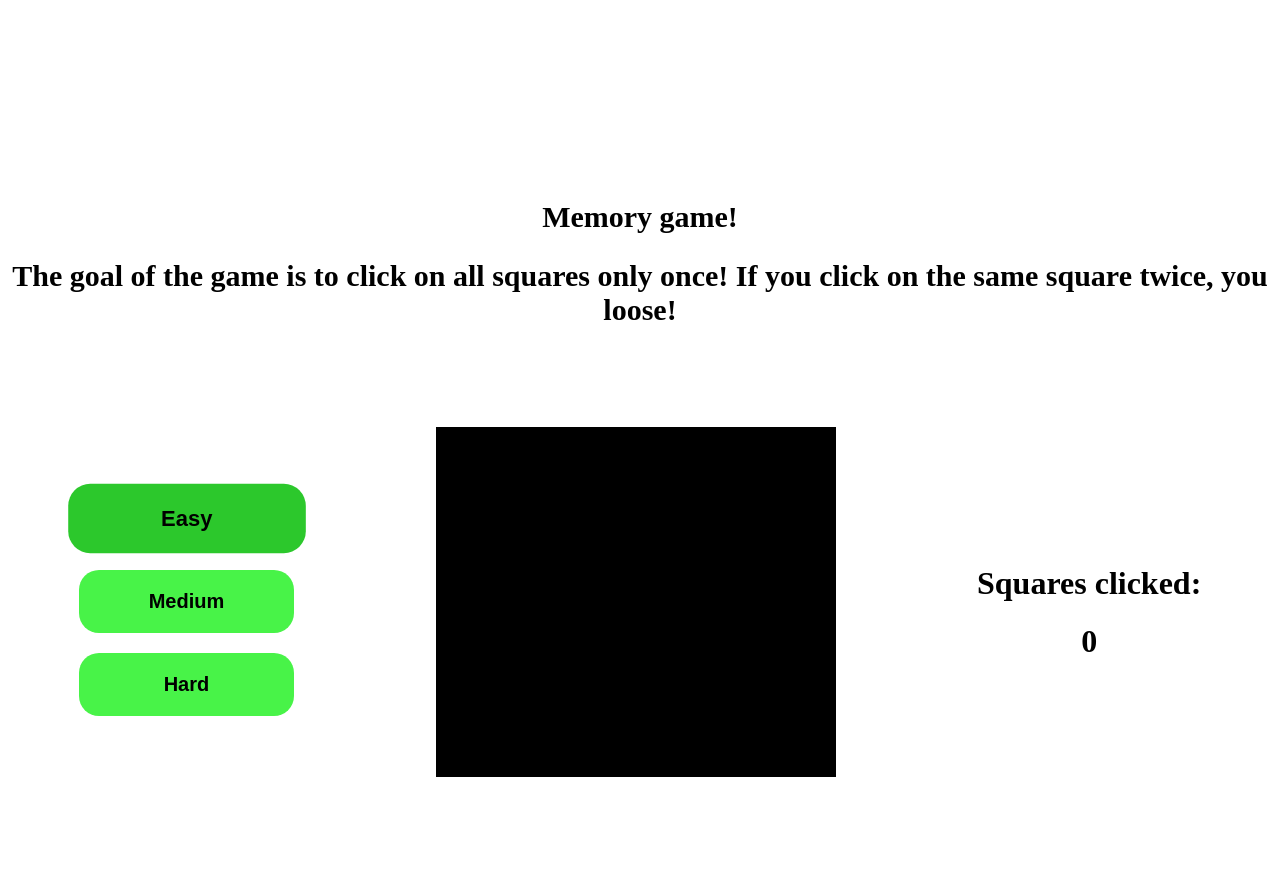
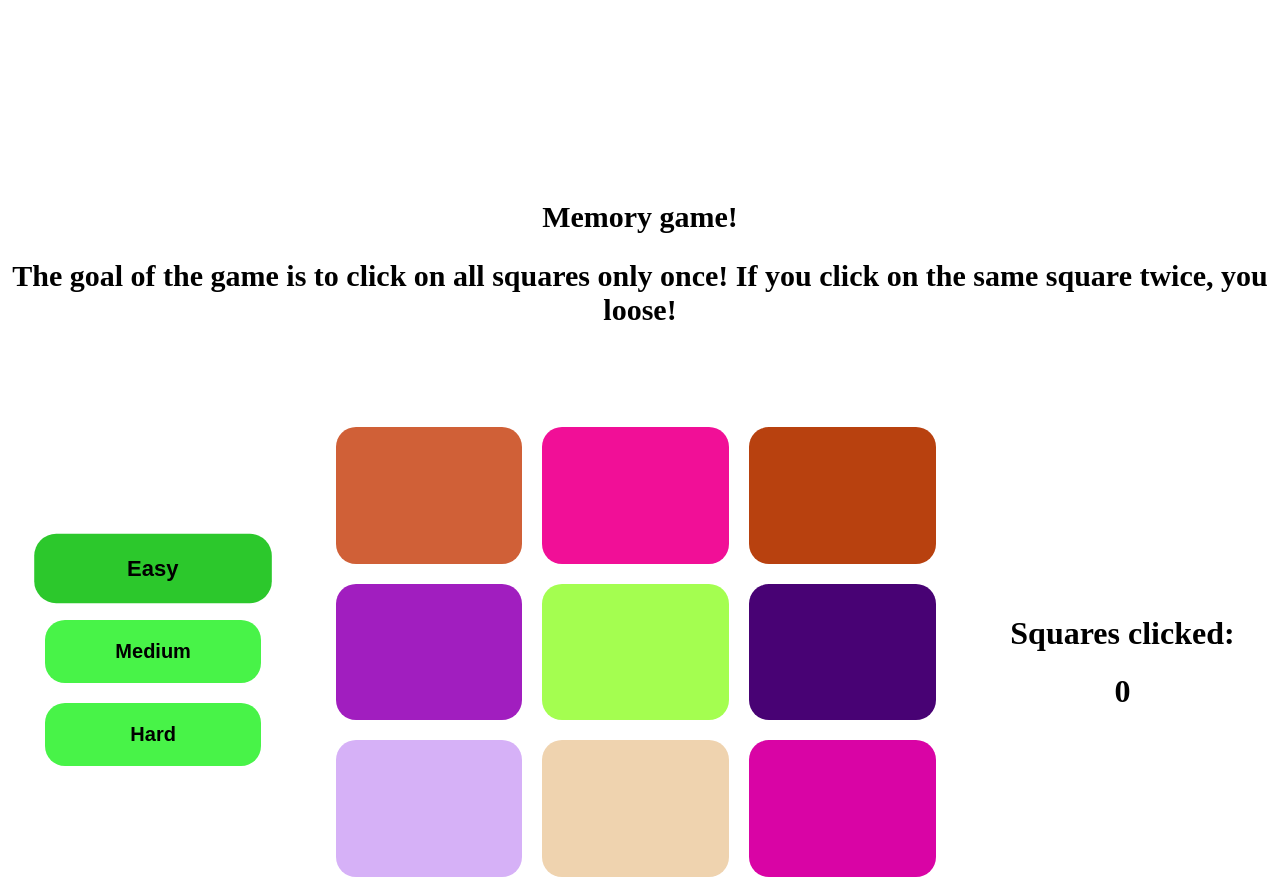
Before and after one commit to jovanlekic12/memory-game-js, a website built with Vite: page index.html in a window 1280 px wide. Both pictures are taken after a click on the button "Easy". Before the commit the page ends 800 px from the top, so only its background shows below. Built offline with nearby package versions, Linux system fonts and the light colour scheme.

Commit message:
add buttons

```diff
--- a/main.js
+++ b/main.js
@@ -3,8 +3,55 @@ import "./style.css";
 const btnEasy = document.querySelector(".btn__easy");
 const btnMedium = document.querySelector(".btn__medium");
 const btnHard = document.querySelector(".btn__hard");
+const gridContainer = document.querySelector(".square__container");
 
-// game
+function getRandomColor() {
+  let letters = "0123456789ABCDEF";
+  let randomColor = "#";
+  for (let i = 0; i < 6; i++) {
+    randomColor += letters[Math.floor(Math.random() * 16)];
+  }
+  return randomColor;
+}
+function makeRows(rows, cols) {
+  gridContainer.innerHTML = "";
+
+  for (let c = 0; c < rows * cols; c++) {
+    let cell = document.createElement("div");
+    cell.classList.add("square");
+    gridContainer.appendChild(cell);
+  }
+  gridContainer.style.gridTemplateColumns = `repeat(${cols},1fr`;
+  gridContainer.style.gridTemplateRows = `repeat(${rows},1fr)`;
+}
+makeRows(3, 3);
+
+const squares = gridContainer.querySelectorAll(".square");
+squares.forEach((square) => (square.style.backgroundColor = getRandomColor()));
+
+btnEasy.addEventListener("click", function () {
+  makeRows(3, 3);
+  const squares = gridContainer.querySelectorAll(".square");
+  squares.forEach(
+    (square) => (square.style.backgroundColor = getRandomColor())
+  );
+});
+
+btnMedium.addEventListener("click", function () {
+  makeRows(4, 4);
+  const squares = gridContainer.querySelectorAll(".square");
+  squares.forEach(
+    (square) => (square.style.backgroundColor = getRandomColor())
+  );
+});
+
+btnHard.addEventListener("click", function () {
+  makeRows(5, 5);
+  const squares = gridContainer.querySelectorAll(".square");
+  squares.forEach(
+    (square) => (square.style.backgroundColor = getRandomColor())
+  );
+});
 
 class SquareManager {
   squares;
--- a/style.css
+++ b/style.css
@@ -51,11 +51,17 @@ html {
 }
 
 .square__container {
-  width: 40rem;
-  height: 35rem;
-  background-color: black;
+  width: 60rem;
+  height: 45rem;
+  gap: 2rem;
+  display: grid;
 }
 
 .score {
   margin: 0;
 }
+
+.square {
+  background-color: black;
+  border-radius: 2rem;
+}
```
